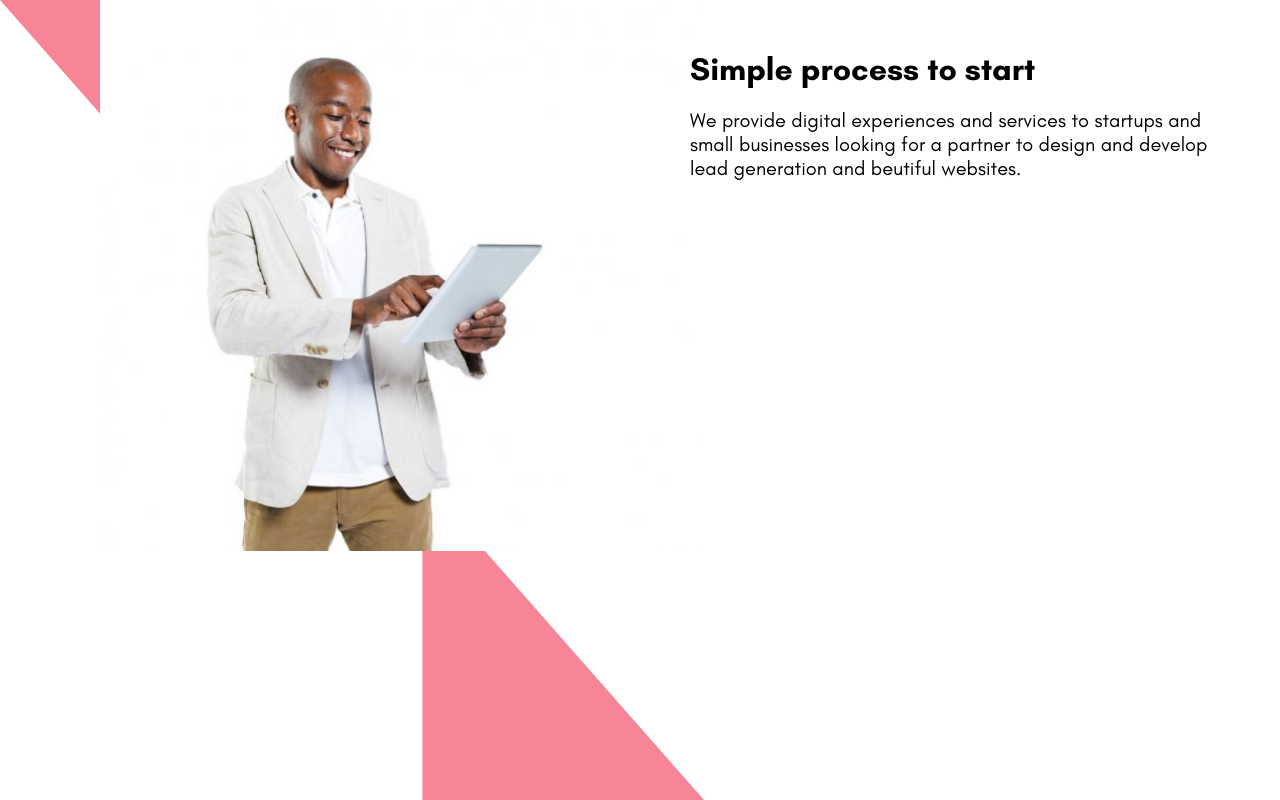
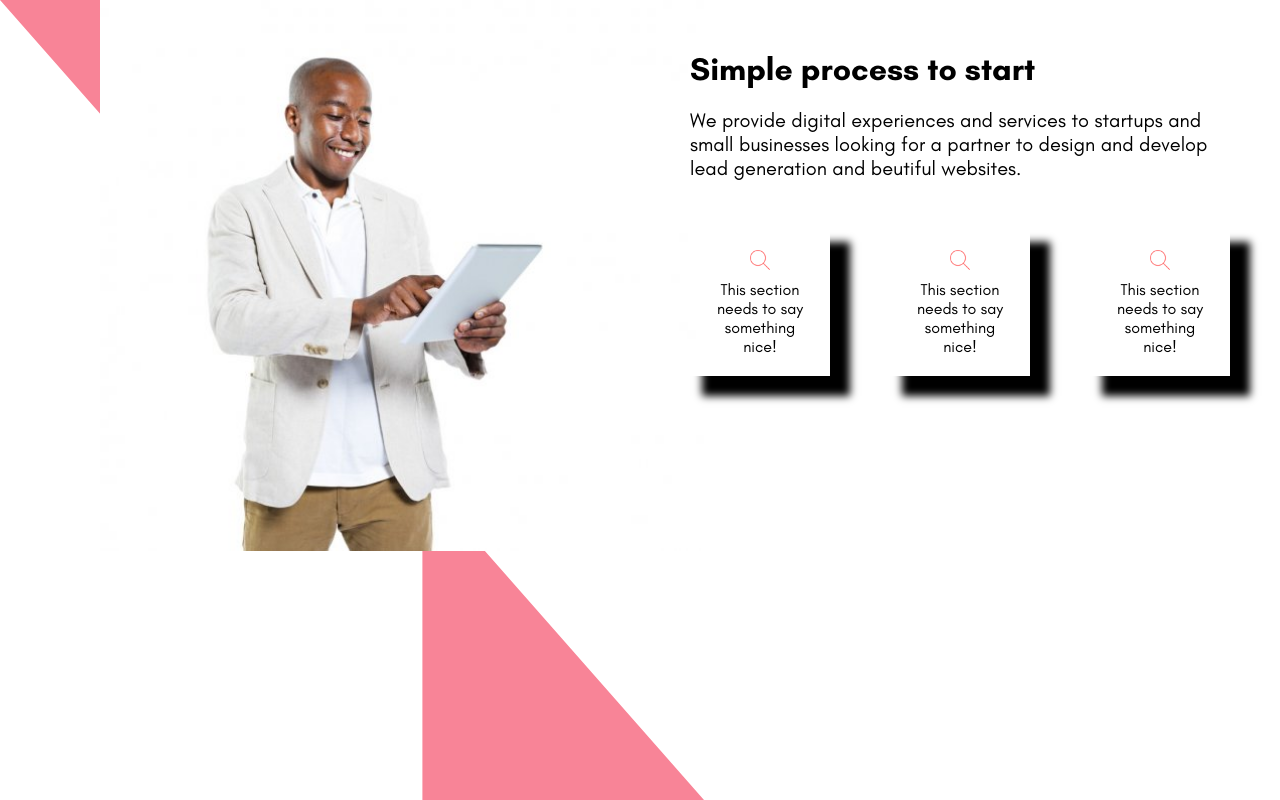
Before and after one commit to Danfirech/react-agency-template-1, a React (Create React App) app: page / in a window 1280 px wide. Shown: the part 1600-2400 px from the top of the page. Built offline with nearby package versions, Linux system fonts and the light colour scheme.

Commit message:
created shadows for boxes

```diff
--- a/src/components/MiniCard.js
+++ b/src/components/MiniCard.js
@@ -1,31 +1,33 @@
 import React from "react";
 import styled from "styled-components";
+import search from "../images/search-icon.png";
 
 const Container = styled.div`
-width: 100px;
-padding:20px;
-display: flex;
-flex-direction: column;
-`
+  width: 100px;
+  padding: 20px;
+  display: flex;
+  flex-direction: column;
+  -webkit-box-shadow: 16px 16px 8px 4px #000000;
+  box-shadow: 16px 16px 8px 4px #000000;
+  align-items: center;
+`;
 
 const Image = styled.img`
-width: 20px;
-`
+  width: 20px;
+`;
 
 const Text = styled.span`
-
-`
+  margin-top: 10px;
+  text-align: center;
+`;
 
 const MiniCard = () => {
-  return <Container>
-
-    <Image >
-      <Text>
-
-        This section needs to say something nice!
-      </Text>
-
-  </Container>
+  return (
+    <Container>
+      <Image src={search} />
+      <Text>This section needs to say something nice!</Text>
+    </Container>
+  );
 };
 
 export default MiniCard;
--- a/src/components/Service.js
+++ b/src/components/Service.js
@@ -1,6 +1,7 @@
 import React from "react";
 import styled from "styled-components";
 import Man from "../images/man-ipad.png";
+import MiniCard from "./MiniCard";
 
 const Container = styled.div`
   display: flex;
@@ -32,7 +33,7 @@ const Description = styled.p`
   color: 555;
 `;
 
-const CartContainer = styled.div`
+const CardContainer = styled.div`
   display: flex;
   justify-content: space-between;
   margin-top: 50px;
@@ -52,7 +53,11 @@ export const Service = () => {
             businesses looking for a partner to design and develop lead
             generation and beutiful websites.
           </Description>
-          <CartContainer></CartContainer>
+          <CardContainer>
+            <MiniCard>Let us show you!</MiniCard>
+            <MiniCard>Let us show you!</MiniCard>
+            <MiniCard>Let us show you!</MiniCard>
+          </CardContainer>
         </Wrapper>
       </Right>
     </Container>
```
